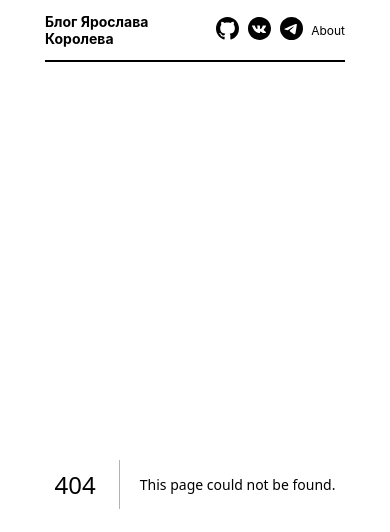
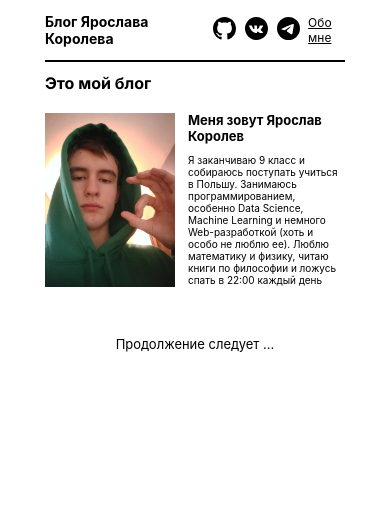
Before and after one commit to lacalute/lacalute-blog, a Next.js app in the folder frontend/: page /about in a window 390 px wide. Before the commit this address had no page. Shown: the top 532 px of the page. Built offline with nearby package versions, Linux system fonts and the light colour scheme.

Commit message:
feat: add about page

```diff
--- a/frontend/app/about/about.js
+++ /dev/null
@@ -1,5 +0,0 @@
-export default function About() {
-  return (
-    <h1>About</h1>
-  )
-}
--- /dev/null
+++ b/frontend/app/about/page.js
@@ -0,0 +1,23 @@
+import Image from 'next/image'
+import '../page.css'
+const about_img = require('./about.jpg')
+
+export default function About() {
+  return (
+    <>
+    <h1 className='my_blog'>Это мой блог</h1>
+    <div className="about-1">
+      <Image src={about_img} className='img_about'/>
+      <div className='about-1 text'>
+        <h1 className='title'>Меня зовут Ярослав Королев</h1>
+        <p className='bottom'>
+          Я заканчиваю 9 класс и собираюсь поступать учиться в Польшу. Занимаюсь программированием, особенно Data Science, Machine Learning и немного Web-разработкой (хоть и особо не люблю ее). Люблю математику и физику, читаю книги по философии и ложусь спать в 22:00 каждый день
+        </p>
+      </div>
+    </div>
+    <div className='continue'>
+     <h1 className='continue_text'>Продолжение следует ...</h1>
+    </div>
+    </>
+  )
+}
--- a/frontend/app/page.css
+++ b/frontend/app/page.css
@@ -9,6 +9,42 @@ body {
   margin: 0 auto;
 }
 
+.continue {
+  text-align: center;
+  .continue_text {
+    font-size: 20px;
+    font-weight: normal;
+    margin-top: 40px;
+    font-family: 'SF Pro Display';
+  }
+}
+
+/* About page */
+.about-1 {
+  display: flex;
+  justify-content: space-between;
+  align-items: center;
+}
+
+.about-1.text {
+  display: block;
+  margin-left: 40px;
+  font-family: 'SF Pro Display';
+  .bottom {
+    font-size: 17px;
+  }
+  .title {
+    font-family: 'SF Pro Display';
+    font-weight: black;
+  }
+}
+
+.img_about{
+  width: 340px;
+  height: auto;
+}
+
+
 @media screen and (max-width: 980px) {
   body {
     padding: 0;
@@ -19,6 +55,33 @@ body {
   .container {
     max-width: 500px;
     margin: 0 auto;
+  }
+
+  .img_about{
+    width: 200px;
+    height: auto;
+  }
+  .about-1.text {
+    display: block;
+    margin-left: 40px;
+    font-family: 'SF Pro Display';
+    .bottom {
+      font-size: 15px;
+    }
+    .title {
+      font-size: 16px;
+      font-family: 'SF Pro Display';
+      font-weight: black;
+    }
+  }
+  .my_blog {
+    font-size: 22px;
+  }
+  .continue {
+    .continue_text {
+      font-size: 17px;
+
+    }
   }
 }
 @media screen and (max-width: 650px) {
@@ -32,7 +95,32 @@ body {
     max-width: 400px;
     margin: 0 auto;
   }
+  .img_about{
+    width: 200px;
+    height: auto;
+  }
+  .about-1.text {
+    display: block;
+    margin-left: 40px;
+    font-family: 'SF Pro Display';
+    .bottom {
+      font-size: 13px;
+    }
+    .title {
+      font-size: 15px;
+      font-family: 'SF Pro Display';
+      font-weight: black;
+    }
+  }
+  .my_blog {
+    font-size: 19px;
+  }
+  .continue {
+    .continue_text {
+      font-size: 15px;
 
+    }
+  }
 }
 @media screen and (max-width: 400px) {
   body {
@@ -44,5 +132,33 @@ body {
   .container {
     max-width: 300px;
     margin: 0 auto;
+    padding: 0 10px;
+  }
+  .img_about{
+    width: 130px;
+    height: auto;
+  }
+  .about-1.text {
+    display: block;
+    margin-left: 13px;
+
+    font-family: 'SF Pro Display';
+    .bottom {
+      font-size: 10px;
+    }
+    .title {
+      font-size: 13px;
+      font-family: 'SF Pro Display';
+      font-weight: black;
+    }
+  }
+  .my_blog {
+    font-size: 16px;
+  }
+  .continue {
+    .continue_text {
+      font-size: 13px;
+
+    }
   }
 }
--- a/frontend/components/Nav/nav.css
+++ b/frontend/components/Nav/nav.css
@@ -17,12 +17,17 @@
     color: #000;
   }
   .link {
-    text-decoration: none;
     color: #000;
     margin-left: 10px;
     font-size: 16px;
+    text-decoration: underline;
   }
-
+  .link:hover {
+    color: #3da1ff;
+    margin-left: 10px;
+    font-size: 16px;
+    text-decoration: underline;
+  }
 }
 @media screen and (max-width: 580px) {
 
--- a/frontend/components/Nav/nav.js
+++ b/frontend/components/Nav/nav.js
@@ -16,7 +16,7 @@ export const Navigation = () => {
           <Image src={VK} width={25} height={25}/>
         </a>
         <a className='link' href="https://t.me/nieresa" target="_blank"><BsTelegram size={23}/></a>
-        <a className='link' href="/about">About</a>
+        <a className='link' href="/about">Обо мне</a>
       </div>
     </div>
   )
--- a/frontend/components/Post/post.css
+++ b/frontend/components/Post/post.css
@@ -4,7 +4,7 @@
 }
 .post_title {
   margin: 0px;
-  font-size: 22px;
+  font-size: 20px;
   color: #000;
   font-family: "SF Pro Display";
 }
```
Also changed, not shown: frontend/app/about/about.jpg (added).
